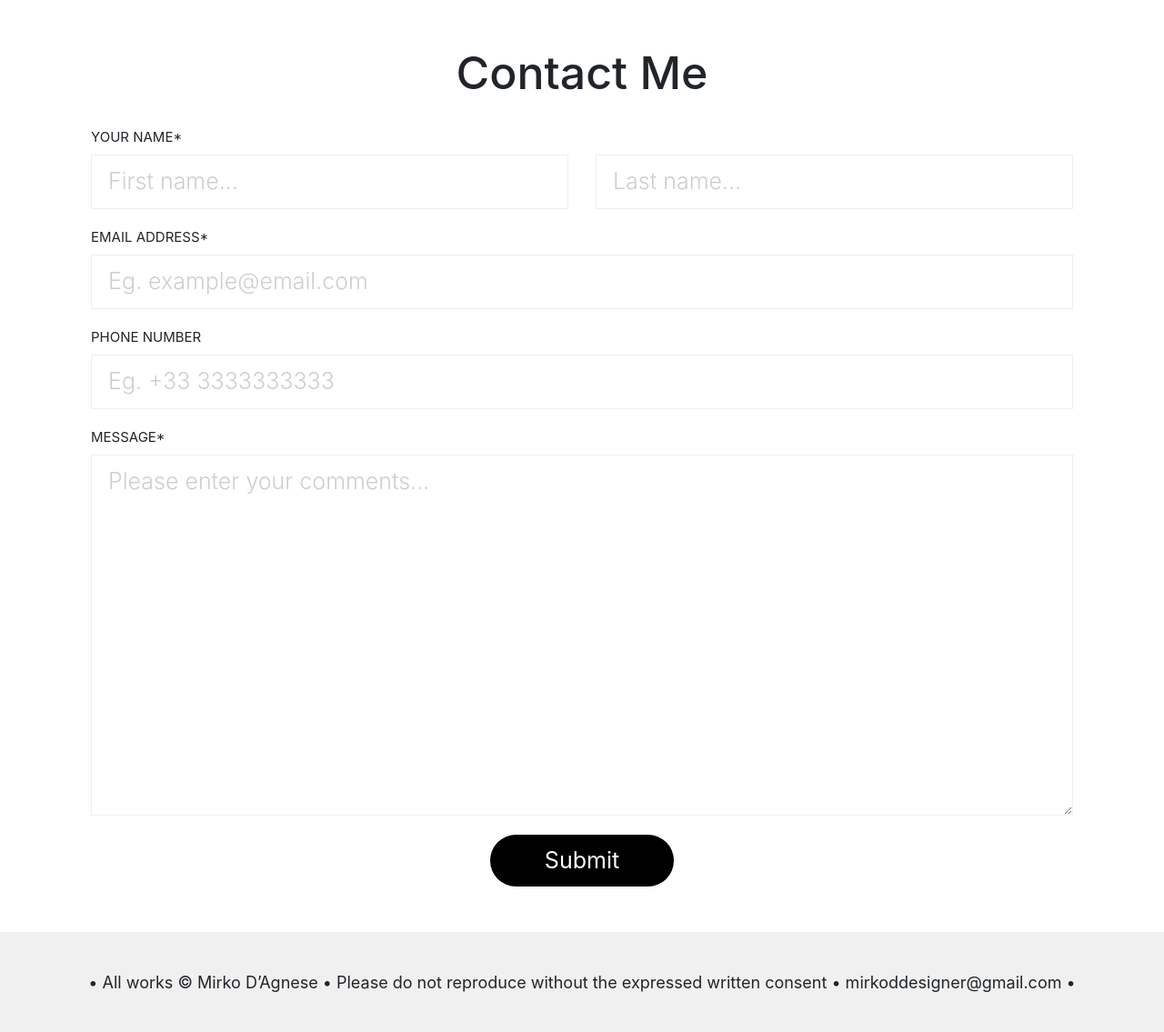
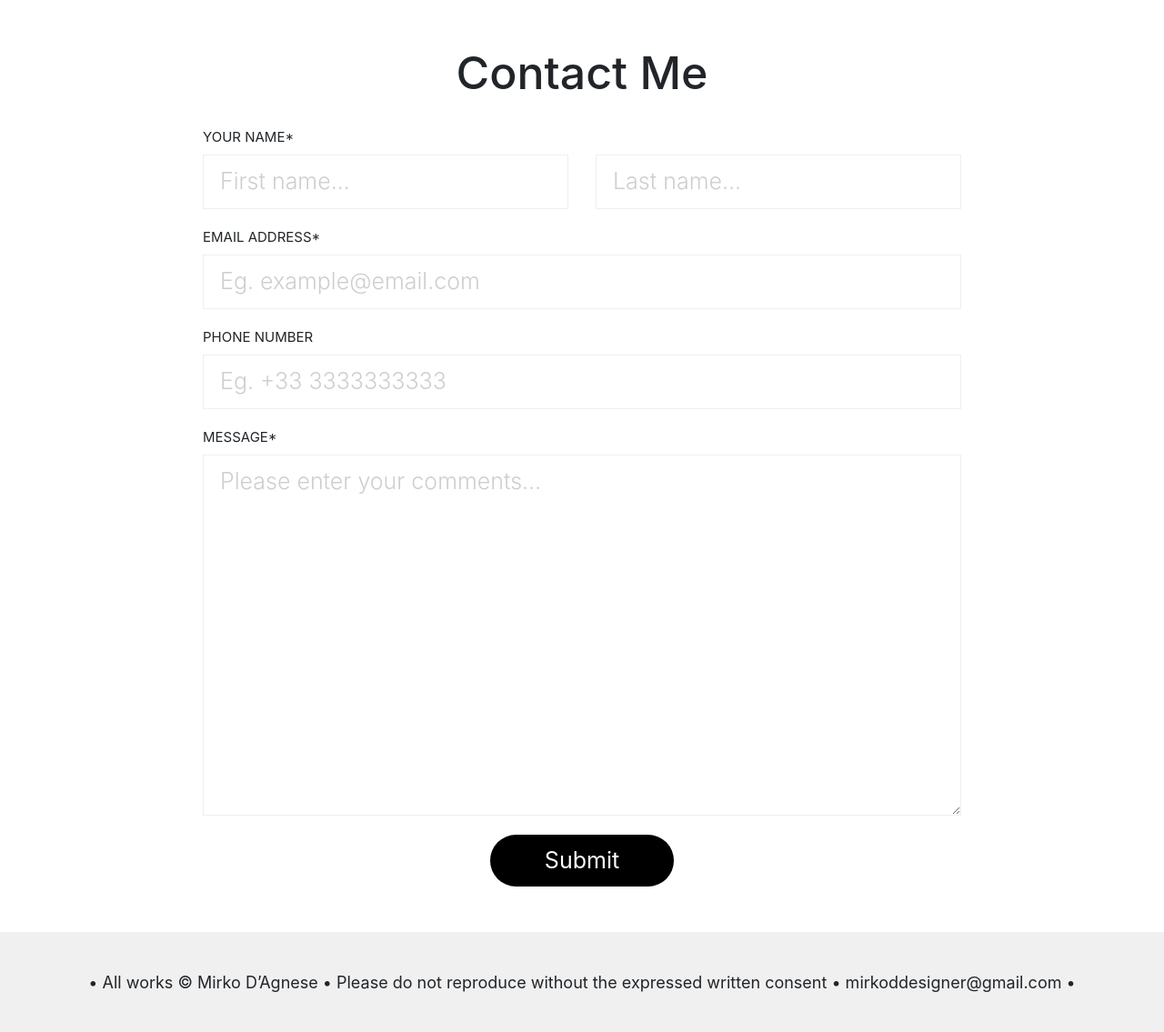
Before and after one commit to mirkodagnese/mirkodagnese.github.io, a PHP site: page /contact.php in a window 1280 px wide. Shown: the part 98-1233 px from the top of the page at 91% size. Run offline with PHP 8.4, Linux system fonts and the light colour scheme.

Commit message:
fix form

```diff
--- a/contact.php
+++ b/contact.php
@@ -43,7 +43,7 @@ if(isset($_POST['submit'])){
 
 <h2 class="h2-custom">Contact Me</h2>
 <div class="form-contact">
-    <form class="container-fluid" action="" method="post" style="display: flex; align-items: center; flex-direction: column;">
+    <form class="container-fluid" action="" method="post" style="display: flex; align-items: center; flex-direction: column; max-width: 1024px">
         <div class="col-md">
             <div class="row top-text">
                 <div class="col-md"> YOUR NAME* </div>
```
